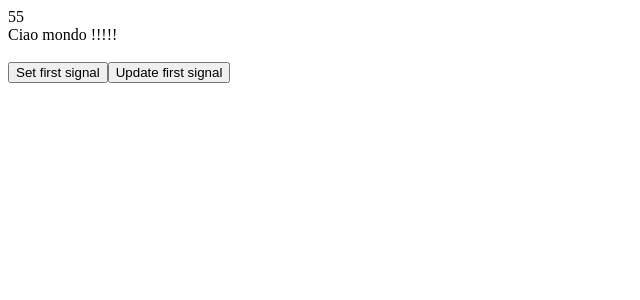
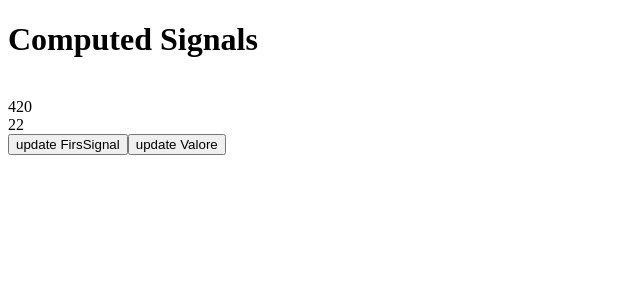
Before and after one commit to paolopci/SignalCourse2026, an Angular app: page / in a window 1280 px wide. Shown: the top 300 px of the page, without its empty margins (0-640 px from the left). Built offline with nearby package versions, Linux system fonts and the light colour scheme.

Commit message:
computed signals

```diff
--- /dev/null
+++ b/src/app/section03/app04/app04.html
@@ -0,0 +1,8 @@
+<h1>Computed Signals</h1>
+<br />
+
+<div>{{ derived() }}</div>
+<div>{{ derived2() }}</div>
+
+<button (click)="updateFirstSignal()">update FirsSignal</button>
+<button (click)="updateValore()">update Valore</button>
--- /dev/null
+++ b/src/app/section03/app04/app04.ts
@@ -0,0 +1,27 @@
+import { Component, computed, signal } from '@angular/core';
+
+@Component({
+  selector: 'app-app04',
+  imports: [],
+  templateUrl: './app04.html',
+  styleUrl: './app04.css',
+})
+export class App04 {
+  readonly firstSignal = signal(42);
+  readonly secondSignal = signal(12);
+
+  valore = 10;
+
+  readonly derived = computed(() => this.firstSignal() * 10);
+  readonly derived2 = computed(() => this.secondSignal() + this.valore);
+
+  updateFirstSignal() {
+    this.firstSignal.set(Math.random() * 100);
+    console.log(this.firstSignal());
+  }
+
+  updateValore() {
+    this.valore = Math.random() * 100;
+    console.log(`valore: ${this.valore}`);
+  }
+}
--- a/src/index.html
+++ b/src/index.html
@@ -11,6 +11,7 @@
     <!-- <app-root></app-root> -->
     <!-- <app-app01></app-app01> -->
     <!-- <app-app02></app-app02> -->
-    <app-app03></app-app03>
+    <!-- <app-app03></app-app03> -->
+    <app-app04></app-app04>
   </body>
 </html>
--- a/src/main.ts
+++ b/src/main.ts
@@ -4,5 +4,6 @@ import { App } from './app/app';
 import { App01 } from './app/section02/app01/app01';
 import { App02 } from './app/section02/app02/app02';
 import { App03 } from './app/section03/app03/app03';
+import { App04 } from './app/section03/app04/app04';
 
-bootstrapApplication(App03, appConfig).catch((err) => console.error(err));
+bootstrapApplication(App04, appConfig).catch((err) => console.error(err));
```
Also changed, not shown: src/app/section03/app04/app04.css (added).
